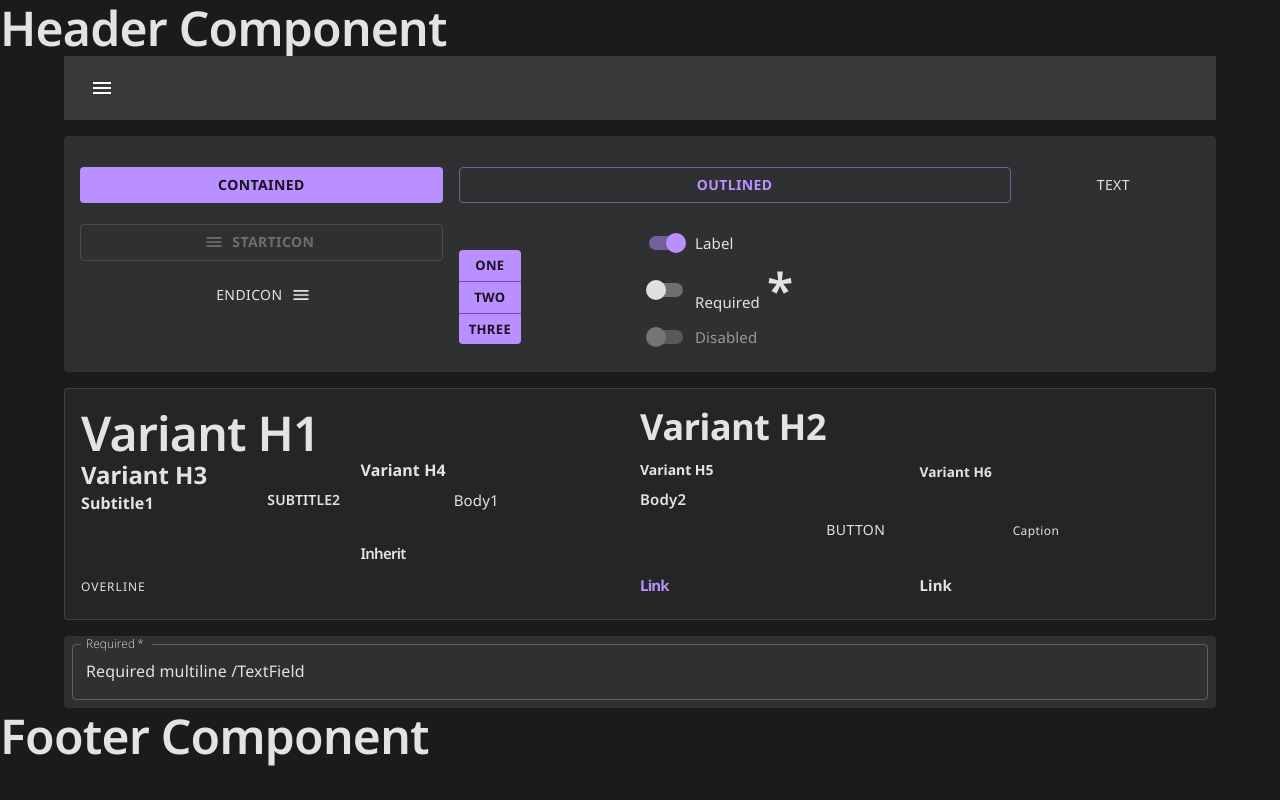
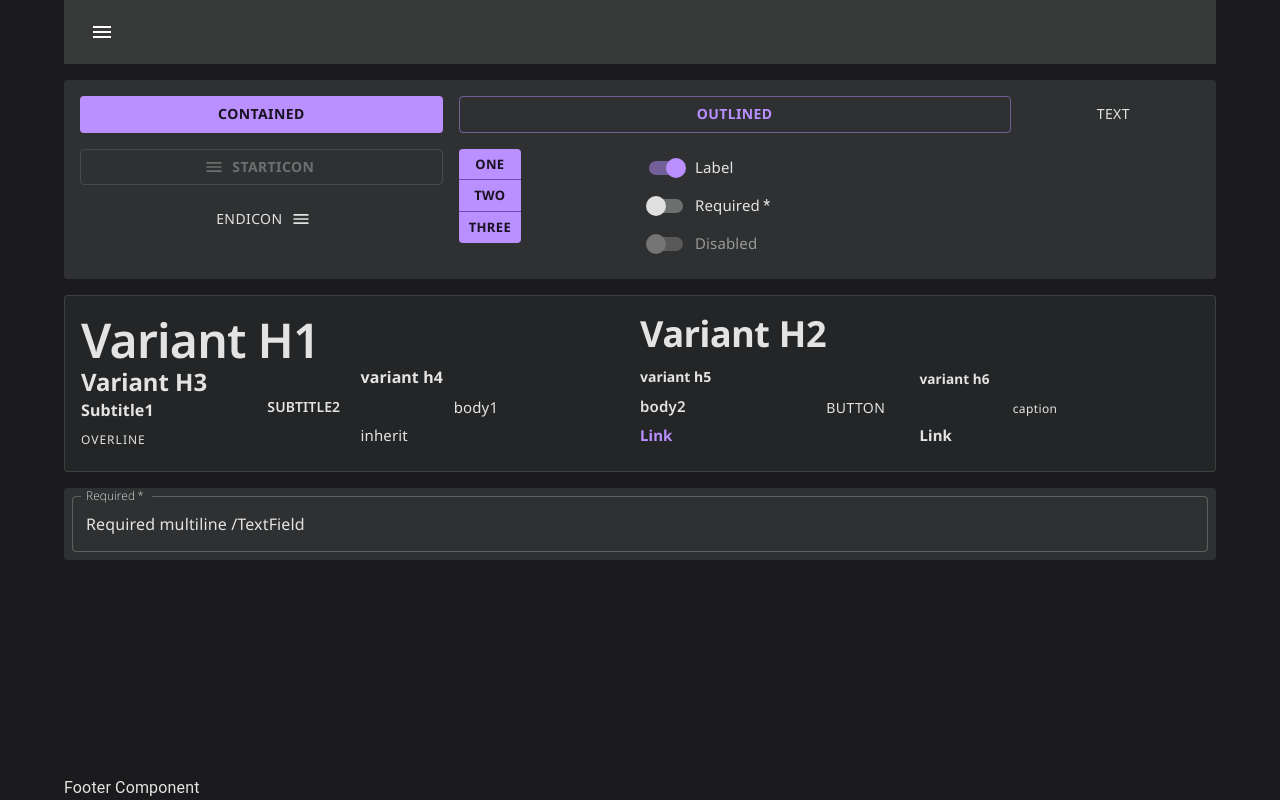
Before and after one commit to Ivan-Gav/graphiql-app, a React (Vite) app: page / in a window 1280 px wide. Built offline with nearby package versions, Linux system fonts and the light colour scheme.

Commit message:
feat: add initial layout

```diff
--- a/src/App.tsx
+++ b/src/App.tsx
@@ -1,4 +1,4 @@
-import { CssBaseline, ThemeProvider, Typography } from '@mui/material';
+import { CssBaseline, ThemeProvider } from '@mui/material';
 
 import '@fontsource/noto-sans/200.css';
 import '@fontsource/noto-sans/400.css';
@@ -13,9 +13,7 @@ function App() {
     <>
       <ThemeProvider theme={theme}>
         <CssBaseline />
-        <Typography variant="h1">
-          <Router />
-        </Typography>
+        <Router />
       </ThemeProvider>
     </>
   );
--- /dev/null
+++ b/src/components/Header/Header.tsx
@@ -0,0 +1,14 @@
+import { AppBar, Toolbar, IconButton } from '@mui/material';
+import MenuIcon from '@mui/icons-material/Menu';
+
+export default function Header() {
+  return (
+    <AppBar position="sticky">
+      <Toolbar>
+        <IconButton size="small" edge="start" aria-label="menu" sx={{ mr: 2 }}>
+          <MenuIcon />
+        </IconButton>
+      </Toolbar>
+    </AppBar>
+  );
+}
--- a/src/components/ui/demo/Demo.tsx
+++ b/src/components/ui/demo/Demo.tsx
@@ -1,39 +1,22 @@
 import React from 'react';
 import {
-  AppBar,
   Button,
   ButtonGroup,
-  Container,
   FormControlLabel,
   FormGroup,
   Grid,
-  IconButton,
   Link,
   Paper,
   Stack,
   Switch,
   TextField,
-  Toolbar,
   Typography,
 } from '@mui/material';
 import MenuIcon from '@mui/icons-material/Menu';
 
 export default function Demo() {
   return (
-    <>
-      <Container>
-        <AppBar position="sticky">
-          <Toolbar>
-            <IconButton
-              size="small"
-              edge="start"
-              aria-label="menu"
-              sx={{ mr: 2 }}
-            >
-              <MenuIcon />
-            </IconButton>
-          </Toolbar>
-        </AppBar>
+    <main>
       <Stack spacing={2} sx={{ mt: 2 }}>
         <Paper variant="elevation" sx={{ p: 2 }}>
           <Grid container spacing={2}>
@@ -160,7 +143,6 @@ export default function Demo() {
           />
         </Paper>
       </Stack>
-      </Container>
-    </>
+    </main>
   );
 }
--- a/src/index.css
+++ b/src/index.css
@@ -0,0 +1,3 @@
+main {
+  flex: 1;
+}
--- a/src/pages/router.tsx
+++ b/src/pages/router.tsx
@@ -1,5 +1,7 @@
+import { Container, Grid } from '@mui/material';
 import React, { lazy, Suspense } from 'react';
 import { Routes, Route, Outlet } from 'react-router-dom';
+import Header from '../components/Header/Header';
 
 const MainPage = lazy(() => import('./MainPage/MainPage'));
 const SignInPage = lazy(() => import('./SignInPage/SignInPage'));
@@ -11,13 +13,20 @@ const Router = (): React.JSX.Element => (
     <Route
       path=""
       element={
-        <>
-          <>Header Component</>
-          <Suspense fallback={<>Loading..</>}>
-            <Outlet />
-          </Suspense>
-          <>Footer Component</>
-        </>
+        <Container>
+          <Grid
+            container
+            flexDirection="column"
+            justifyContent="space-between"
+            minHeight="100vh"
+          >
+            <Header />
+            <Suspense fallback={<main>Loading..</main>}>
+              <Outlet />
+            </Suspense>
+            <>Footer Component</>
+          </Grid>
+        </Container>
       }
     >
       <Route path="/" element={<MainPage />} />
```
Lines whose indentation alone changed are shown as unchanged.
